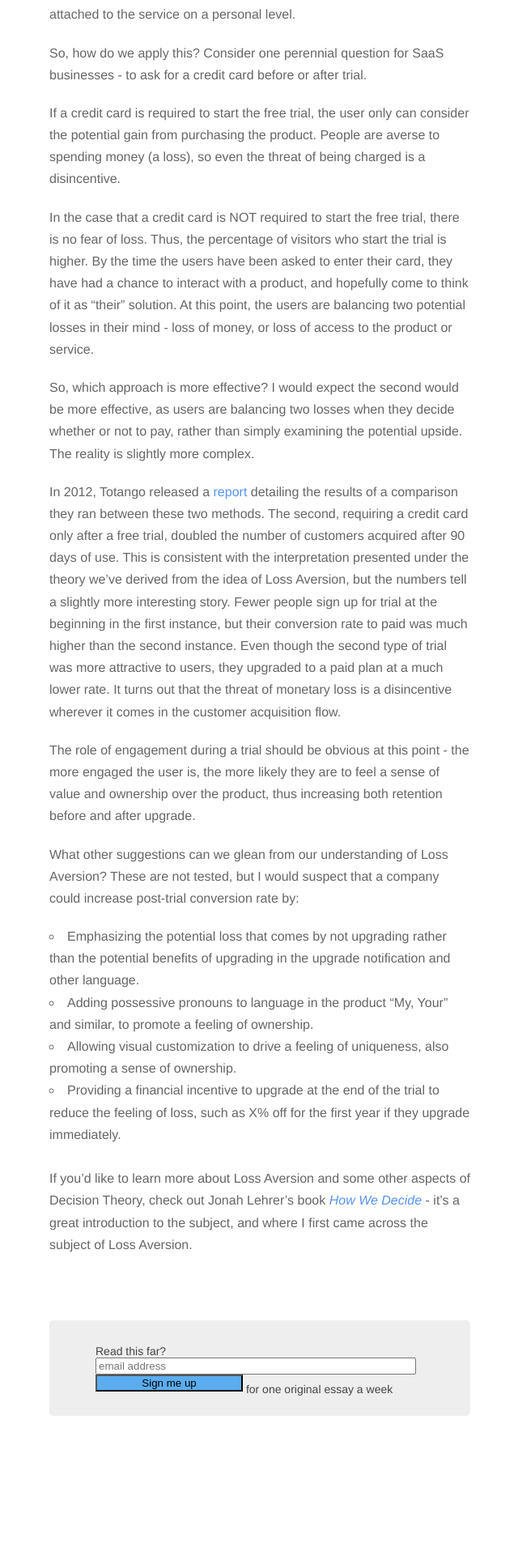
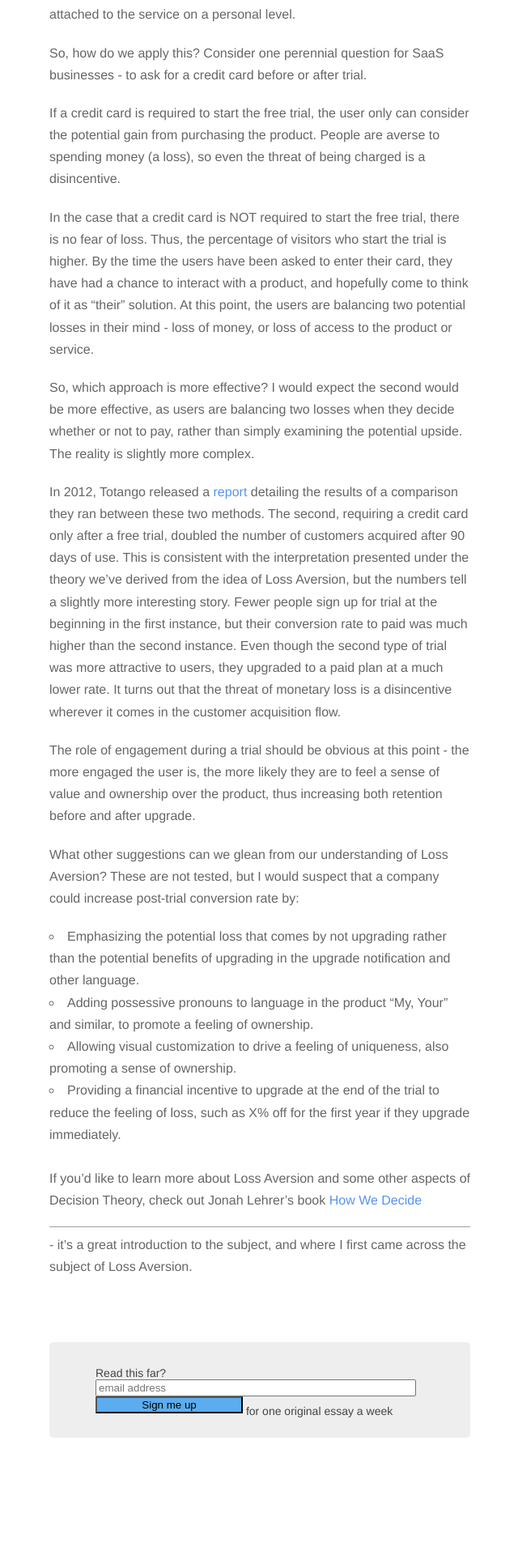
Before and after one commit to willbarrett/willbarrett.github.io, a Jekyll site: the page built from _posts/2015-12-08-free-trial-psychology.markdown, in a window 1280 px wide. Shown: the part 1121-3037 px from the top of the page at 81% size, without its empty margins (319-959 px from the left). Built offline with Jekyll 4.4.1, drawn with Linux system fonts in a browser that asks for light colours; nearby versions of some CDN libraries; Markdown is read by kramdown in place of the engine named in the settings; comment, search, counter and statistics services are not loaded; before the commit the page ends 3010 px from its top, so only the background shows below that; grey boxes are pictures that could not be loaded.

Commit message:
Affiliate link for Amazon

```diff
--- a/_posts/2015-12-08-free-trial-psychology.markdown
+++ b/_posts/2015-12-08-free-trial-psychology.markdown
@@ -37,4 +37,4 @@ What other suggestions can we glean from our understanding of Loss Aversion? The
 4. Providing a financial incentive to upgrade at the end of the trial to reduce the feeling of loss, such as X% off for the first year if they upgrade immediately.
 
 <br />
-If you'd like to learn more about Loss Aversion and some other aspects of Decision Theory, check out Jonah Lehrer's book [*How We Decide*](http://www.amazon.com/How-We-Decide-Jonah-Lehrer/dp/0547247990/ref=sr_1_1_twi_kin_2_twi_audd_4?s=books&ie=UTF8&qid=1449589077&sr=1-1&keywords=jonah+lehrer+how+we+decide) - it's a great introduction to the subject, and where I first came across the subject of Loss Aversion.
+If you'd like to learn more about Loss Aversion and some other aspects of Decision Theory, check out Jonah Lehrer's book <a rel="nofollow" href="http://www.amazon.com/gp/product/B0035QMS5Q/ref=as_li_tl?ie=UTF8&camp=1789&creative=9325&creativeASIN=B0035QMS5Q&linkCode=as2&tag=wilbarsblo-20&linkId=LZ3DXRSJHMPGQWRR">How We Decide</a><img src="http://ir-na.amazon-adsystem.com/e/ir?t=wilbarsblo-20&l=as2&o=1&a=B0035QMS5Q" width="1" height="1" border="0" alt="" style="border:none !important; margin:0px !important;" /> - it's a great introduction to the subject, and where I first came across the subject of Loss Aversion.
```
